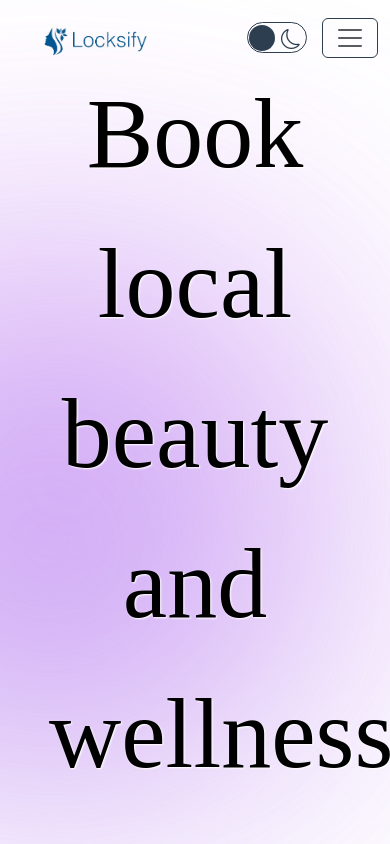
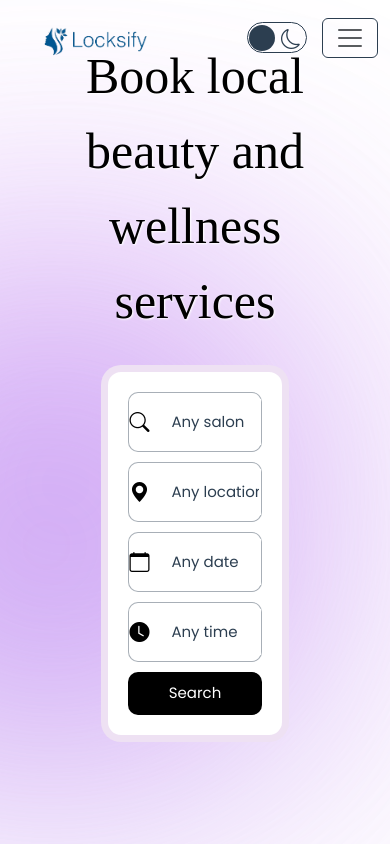
Before and after one commit to Adrijana1308/wa-frontend, a Vue app in the folder locksify/: page / in a window 390 px wide. Built offline with nearby package versions, Linux system fonts and the light colour scheme; a web font is replaced by a local one.

Commit message:
Update HomeView.vue

```diff
--- a/locksify/src/views/HomeView.vue
+++ b/locksify/src/views/HomeView.vue
@@ -9,13 +9,13 @@
        <div class="input-container">
           <form class="form" action="/" method="get">
             <i class="bi bi-search"></i>
-            <input type="text" class="search-box" placeholder="Any treatment or venue">
+            <input type="text" class="search-box" placeholder="Any salon">
           </form>
         </div>
         <div class="input-container">
           <form class="form" action="/" method="get">
             <i class="bi bi-geo-alt-fill"></i>
-            <input type="text" class="search-box" placeholder="Current location">
+            <input type="text" class="search-box" placeholder="Any location">
           </form>
         </div>
         <div class="input-container">
@@ -78,7 +78,7 @@ export default {
 
 body {
       margin: 0;
-      overflow: hidden;
+      overflow-y: auto;
 }
 
 .balls-container {
@@ -108,10 +108,9 @@ body {
 }
 
 .home{
-  margin-top: 15%;
-  margin-left: 10%;
-  margin-right: 19%;
-  width: 80%;
+  width: 100%;
+  padding: 10%;
+  overflow-y: auto;
 }
 .home p {
   font-size: 100px;
@@ -124,7 +123,7 @@ body {
   display: flex;
   gap: 10px;
   width: 100%;
-  height: 90px;
+  height: auto;
   margin: auto;
   border: 7px solid #af74c636;
   border-radius: 50px;
@@ -212,7 +211,7 @@ body {
         flex-direction: column;
         gap: 10px;
         width: 60%;
-        height: 60%;
+        height: auto;
         border-radius: 10px;
         padding: 20px;
     }
@@ -226,7 +225,7 @@ body {
     .form{
         border: 1px solid #2c3e5069;
         border-radius: 10px;
-        height: 80%;
+        height: 100%;
     }
 
     .search-box{
@@ -251,13 +250,16 @@ body {
         flex-direction: column;
         gap: 10px;
         width: 60%;
-        height: 60%;
+        height: auto;
         border-radius: 20px;
     }
 
     .input-container{
         width: 100%;
         height: 60px;
+    }
+    .home p{
+      font-size: 70px;
     }
 }
 
@@ -267,7 +269,7 @@ body {
         flex-direction: column;
         gap: 10px;
         width: 60%;
-        height: 60%;
+        height: auto;
         border-radius: 20px;
     }
 
@@ -275,5 +277,16 @@ body {
         width: 100%;
         height: 60px;
     }
+    .home p{
+      font-size: 50px;
+    }
+
+    .search-box{
+      font-size: 15px;
+    }
+
+    .search-button{
+      font-size: 15px;
+    }
 }
 </style>
```
